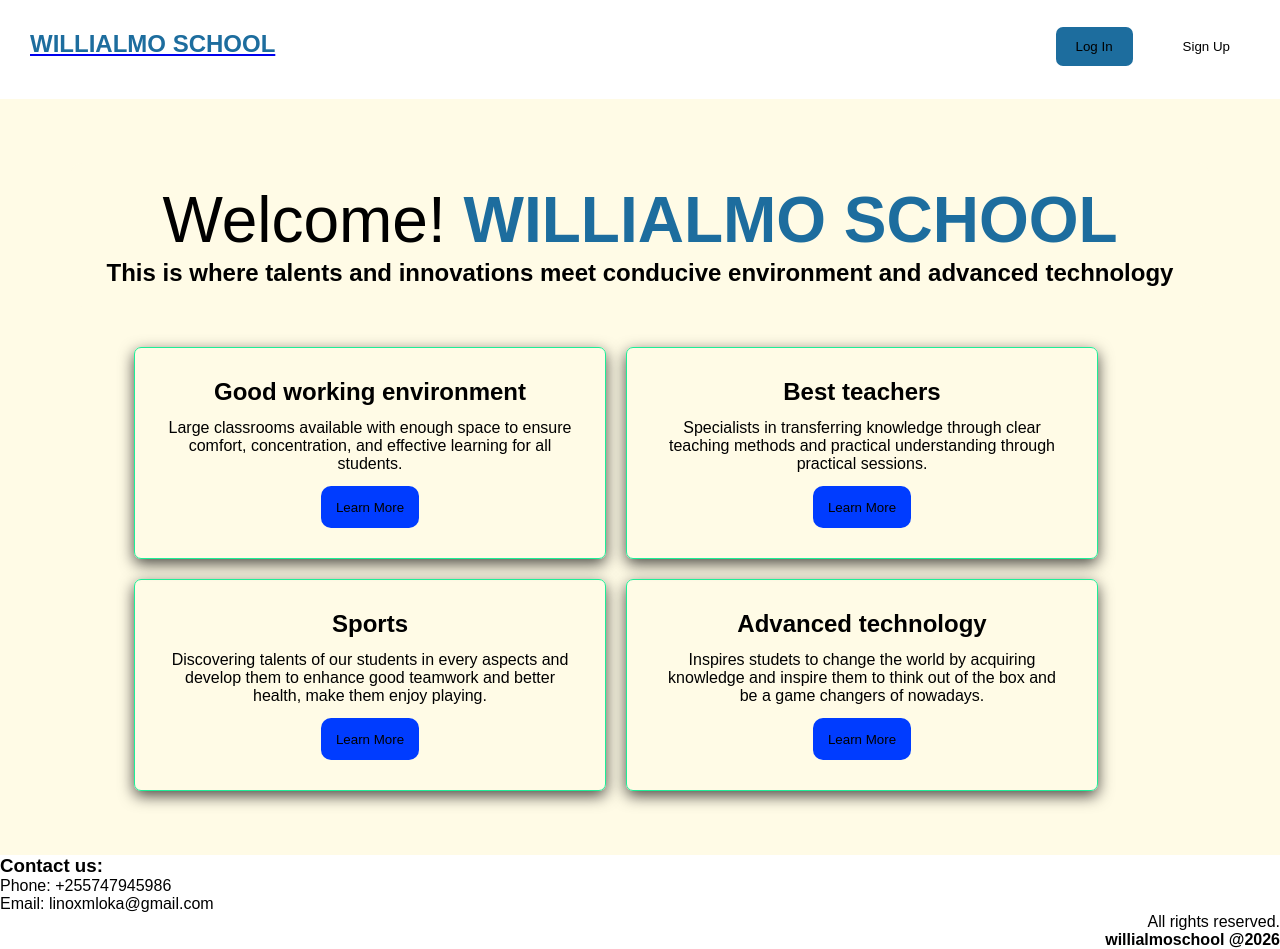
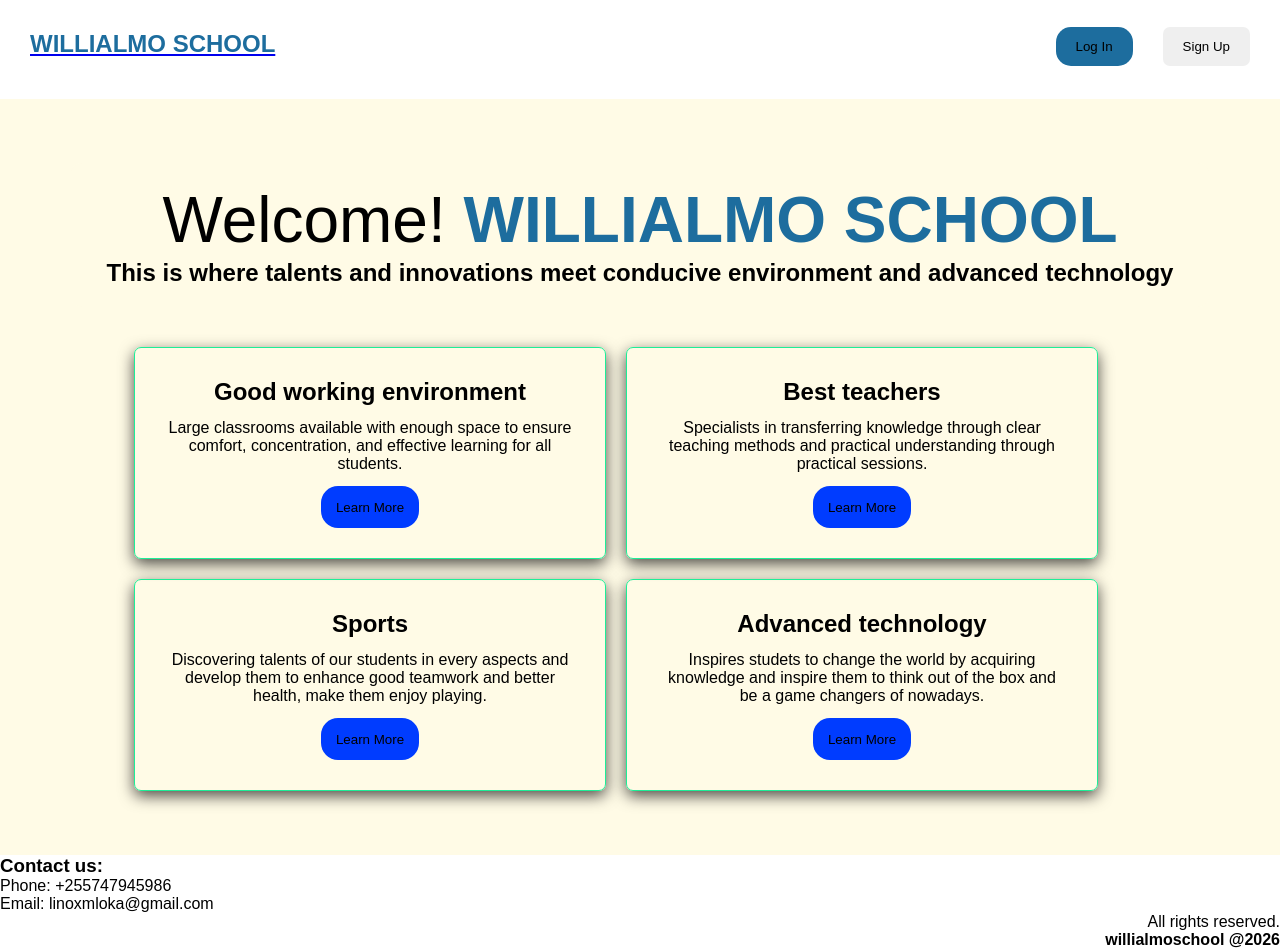
Before and after one commit to linomloka/Willialmo_school, a React (Vite) app: page / in a window 1280 px wide. Built offline with nearby package versions, Linux system fonts and the light colour scheme; a web font is replaced by a local one.

Commit message:
Change border-radius

```diff
--- a/src/App.css
+++ b/src/App.css
@@ -13,7 +13,6 @@ h1 {
 .navbar {
     margin: 10px;
     padding: 20px;
-    border-radius: 7px;
     display: flex;
     flex-direction: row;
     justify-content: space-between;
@@ -41,11 +40,17 @@ button.primary {
 
 .logIn_button {
     background-color: #1d6d9e;
-
+    cursor: pointer;
+    border-radius: 15px;
 }
 
-.signUp_button {
-    background-color: white;
+.signUp_button:hover {
+    background-color: hsl(0, 0%, 85%);
+    cursor: pointer;
+    border-radius: 15px;
+}
+.signUp_button:hover {
+    background-color: hsl(0, 0%, 83%);
 }
 
 
@@ -164,7 +169,7 @@ button.primary {
     background-color: rgb(0, 60, 255);
     margin-left: auto;
     margin-right: auto;
-    border-radius: 10px;
+    border-radius: 17px;
     padding: 7px 15px;
 }
 .min_section_buttons:hover {
```
